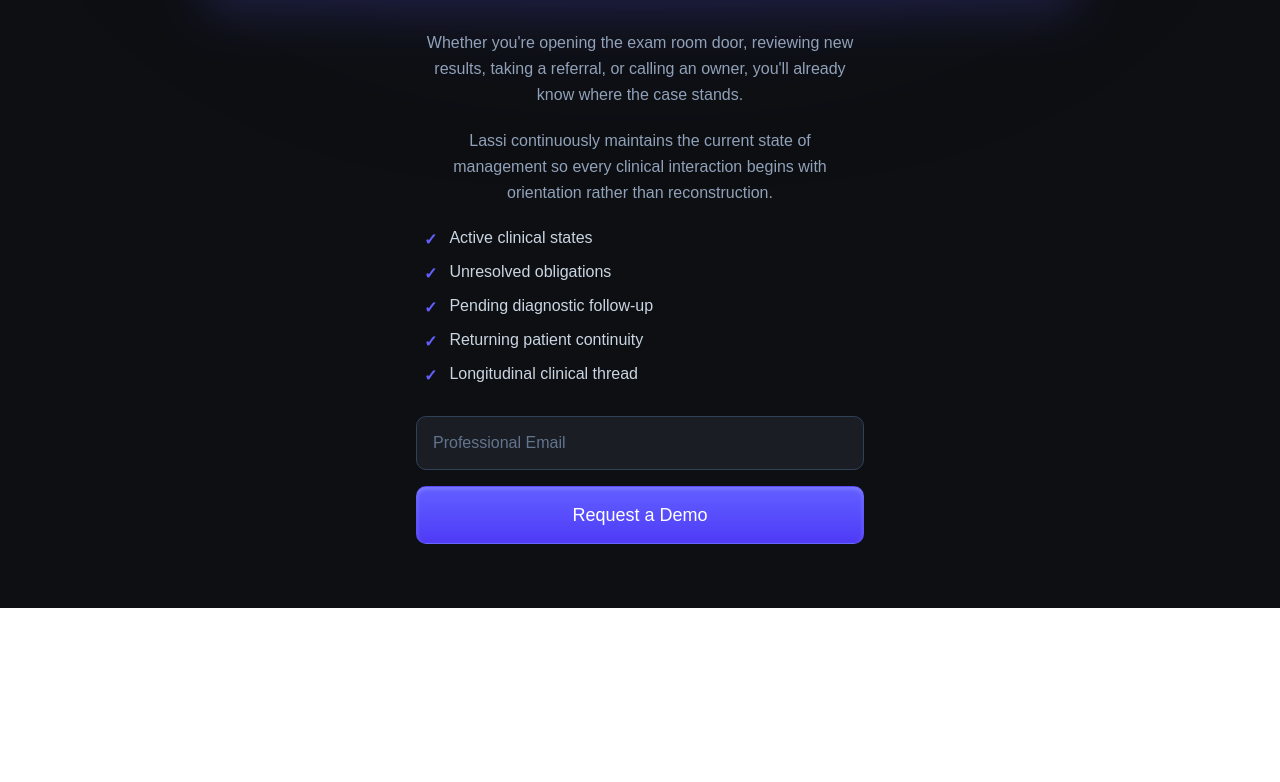
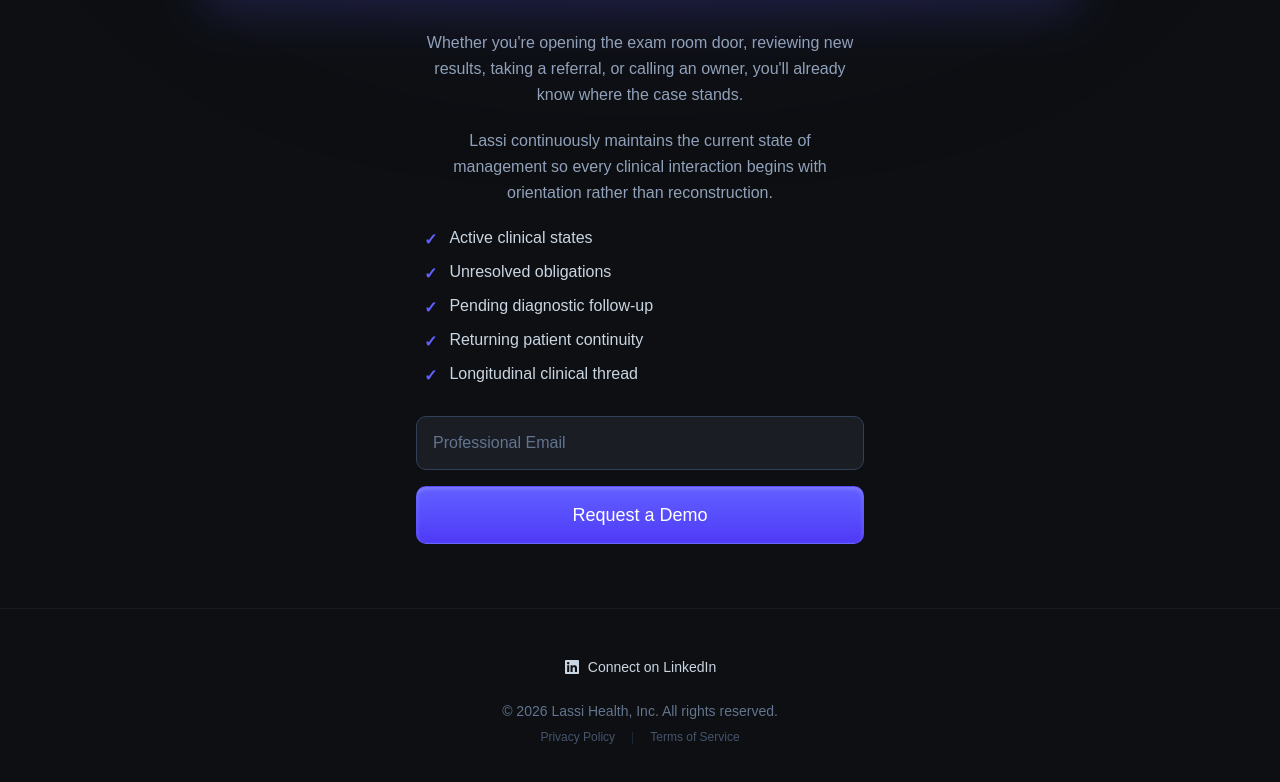
Before and after one commit to Ebbabire/lassi_health, a React (Vite) app: page /avma in a window 1280 px wide. Shown: the part 660-1442 px from the top of the page. Before the commit the page ends 1268 px from the top, so only its background shows below. Built offline with nearby package versions, Linux system fonts and the light colour scheme.

Commit message:
latest update

```diff
--- a/package.json
+++ b/package.json
@@ -23,6 +23,7 @@
     "react": "^19.2.0",
     "react-dom": "^19.2.0",
     "react-hook-form": "^7.71.1",
+    "react-icons": "^5.7.0",
     "react-router-dom": "^7.14.2",
     "resend": "^6.9.1",
     "shadcn": "^4.6.0",
--- a/src/components/Footer.tsx
+++ b/src/components/Footer.tsx
@@ -1,15 +1,35 @@
+import { FaLinkedin } from "react-icons/fa6";
+
+const LINKEDIN_URL = "https://www.linkedin.com/in/lee-yanik-31ab6733b/";
+
 export const Footer = () => {
   return (
     <footer className="py-12 px-4 border-t border-white/5">
       <div className="max-w-7xl mx-auto flex flex-col items-center gap-6">
+        <a
+          href={LINKEDIN_URL}
+          target="_blank"
+          rel="noopener noreferrer"
+          className="inline-flex items-center gap-2 text-sm text-slate-300 hover:text-slate-200 transition-colors"
+          aria-label="Lee Yanik on LinkedIn"
+        >
+          <FaLinkedin className="size-4" />
+          Connect on LinkedIn
+        </a>
+
         <div className="flex flex-col items-center">
           <p className="text-sm text-slate-500">
-            &copy; {new Date().getFullYear()} Lassi Health, Inc. All rights reserved.
+            &copy; {new Date().getFullYear()} Lassi Health, Inc. All rights
+            reserved.
           </p>
           <div className="flex items-center gap-4 mt-2">
-            <button className="text-xs text-slate-600 hover:text-indigo-400 transition-colors">Privacy Policy</button>
+            <button className="text-xs text-slate-600 hover:text-indigo-400 transition-colors">
+              Privacy Policy
+            </button>
             <span className="text-slate-800 text-xs">|</span>
-            <button className="text-xs text-slate-600 hover:text-indigo-400 transition-colors">Terms of Service</button>
+            <button className="text-xs text-slate-600 hover:text-indigo-400 transition-colors">
+              Terms of Service
+            </button>
           </div>
         </div>
       </div>
--- a/src/pages/AvmaPage.tsx
+++ b/src/pages/AvmaPage.tsx
@@ -5,6 +5,7 @@ import { z } from "zod";
 import { zodResolver } from "@hookform/resolvers/zod";
 import emailjs from "@emailjs/browser";
 
+import { Footer } from "@/components/Footer";
 import { ProductShowcase } from "@/components/ProductShowcase";
 
 const avmaSchema = z.object({
@@ -61,11 +62,12 @@ export const AvmaPage: React.FC = () => {
   };
 
   return (
-    <div className="min-h-dvh bg-[#0D0F12] relative text-slate-200 flex flex-col items-center justify-center p-4 sm:p-8 font-sans">
+    <div className="min-h-dvh bg-[#0D0F12] relative text-slate-200 flex flex-col font-sans">
       {/* Ambient background glow */}
       <div className="absolute top-0 left-1/2 -translate-x-1/2 w-full max-w-4xl h-[600px] bg-indigo-900/20 blur-[120px] rounded-full pointer-events-none" />
 
-      <div className="w-full max-w-4xl space-y-8 pb-8 relative z-10">
+      <div className="grow flex flex-col items-center justify-center p-4 sm:p-8 relative z-10">
+      <div className="w-full max-w-4xl space-y-8 pb-8">
         {/* Headline */}
         <h1 className="text-3xl sm:text-4xl md:text-5xl font-serif font-bold text-center text-white">
           Walk in ready<span className="text-indigo-500">.</span>
@@ -196,6 +198,9 @@ export const AvmaPage: React.FC = () => {
         )}
         </div>
       </div>
+      </div>
+
+      <Footer />
     </div>
   );
 };
```
Also changed, not shown: 1 other file (tests, documents, lock files or other folders).
